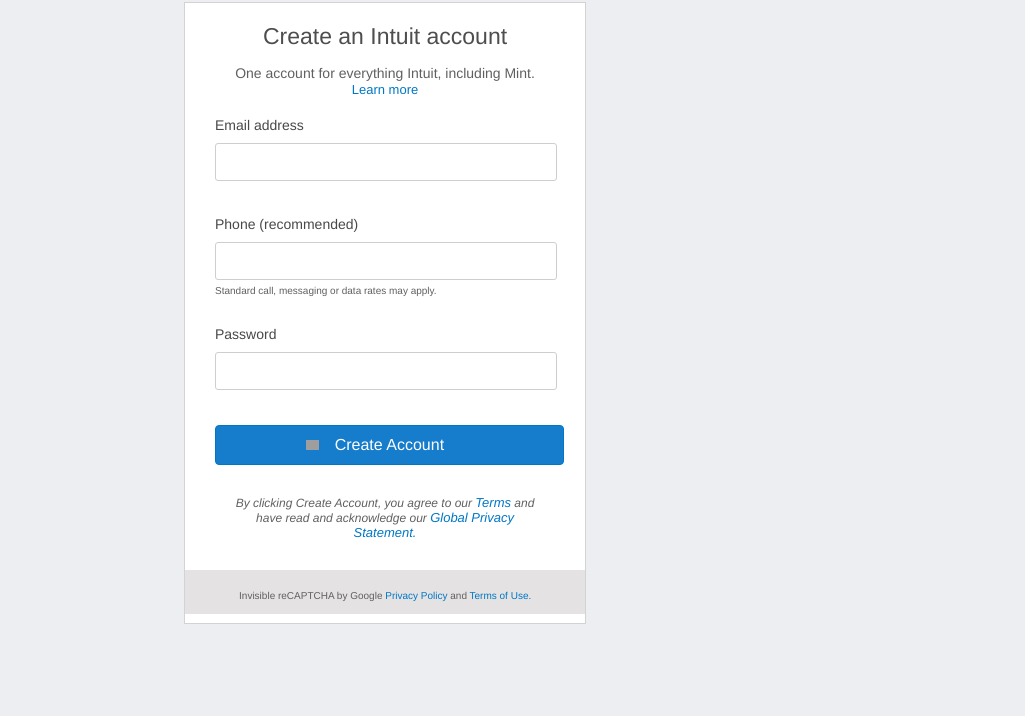
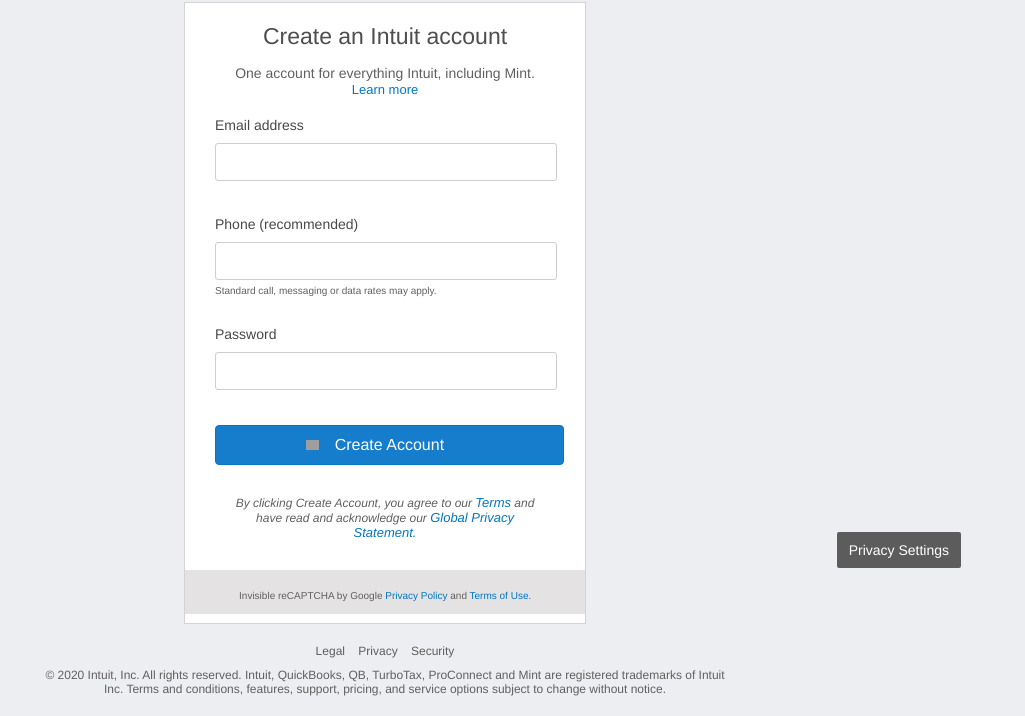
Before and after one commit to Paradoxer77/Intuit-sign-up, a plain HTML site: page index.html in a window 1280 px wide. Shown: the part 232-948 px from the top of the page, without its empty margins (255-1280 px from the left). Before the commit the page ends 864 px from the top, so only its background shows below. Drawn offline with Linux system fonts and the light colour scheme; grey boxes are pictures that could not be loaded.

Commit message:
Complete

```diff
--- a/index.html
+++ b/index.html
@@ -81,6 +81,23 @@
       </ul>
 
     </form>
+
+    <nav>
+      <a href="#" class="nav-links">Legal</a>
+      <a href="#" class="nav-links">Privacy</a>
+      <a href="#" class="nav-links">Security</a>
+    </nav>
+
+    <div class="trademark">
+      © 2020 Intuit, Inc. All rights reserved. Intuit, QuickBooks, QB, TurboTax, ProConnect and Mint are registered
+      trademarks of Intuit Inc.
+      Terms and conditions, features, support, pricing, and service options subject to change without notice.
+    </div>
+
+
+    <div id="float-window">
+      Privacy Settings
+    </div>
   </main>
 </body>
 
--- a/style.css
+++ b/style.css
@@ -51,6 +51,7 @@
 
 main {
   margin-top: 20px;
+  text-align: center;
 }
 
 .intuit-logo {
@@ -193,3 +194,31 @@
   background-color: rgb(228, 226, 226);
   font-size: 10px;
 }
+
+nav {
+  margin-top: 20px;
+}
+
+.nav-links {
+  text-decoration: none;
+  margin: 5px;
+  color: rgb(94, 94, 94);
+}
+
+.trademark {
+  width: 55%;
+  margin: auto;
+  margin-top: 10px;
+  margin-bottom: 20px;
+}
+
+#float-window {
+  position: fixed;
+  background-color: rgb(92, 92, 92);
+  color: white;
+  font-size: 14px;
+  border-radius: 2px;
+  bottom: 0;
+  padding: 10px 12px;
+  right: 5%;
+}
```
